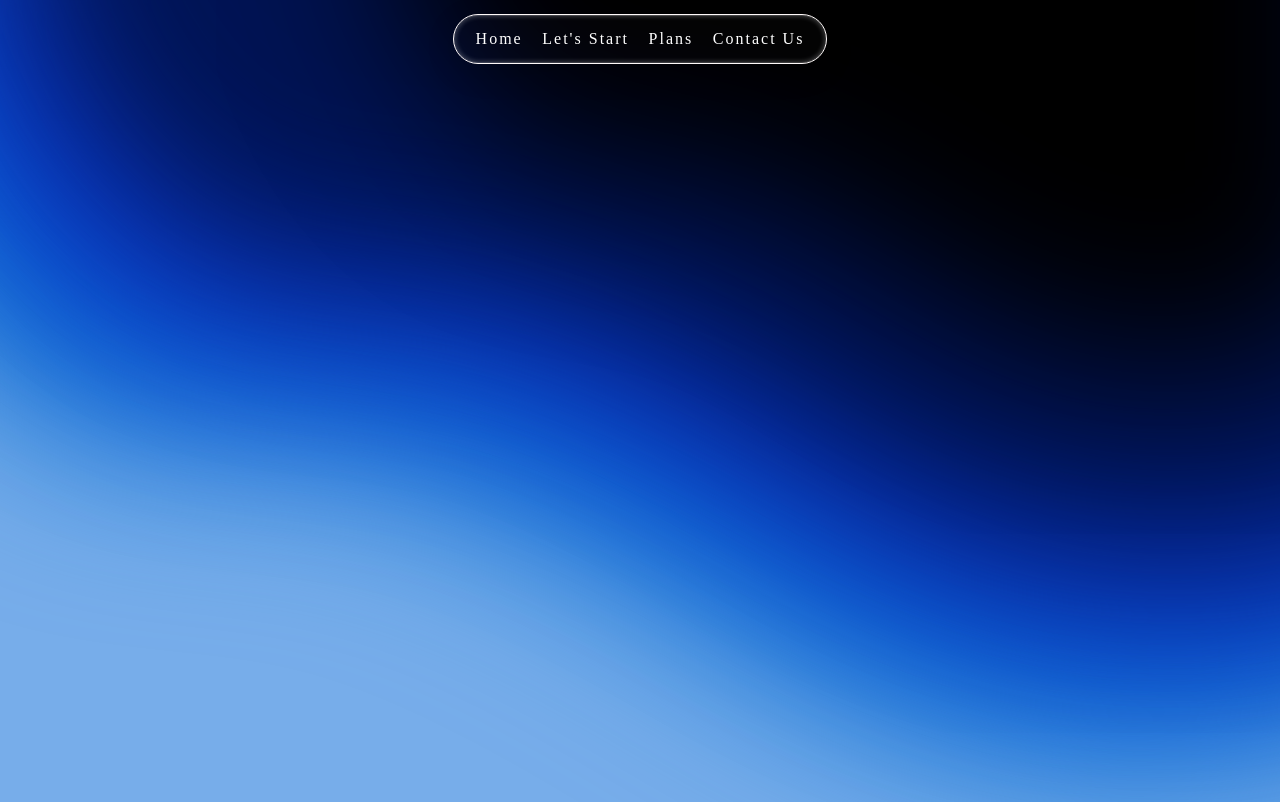
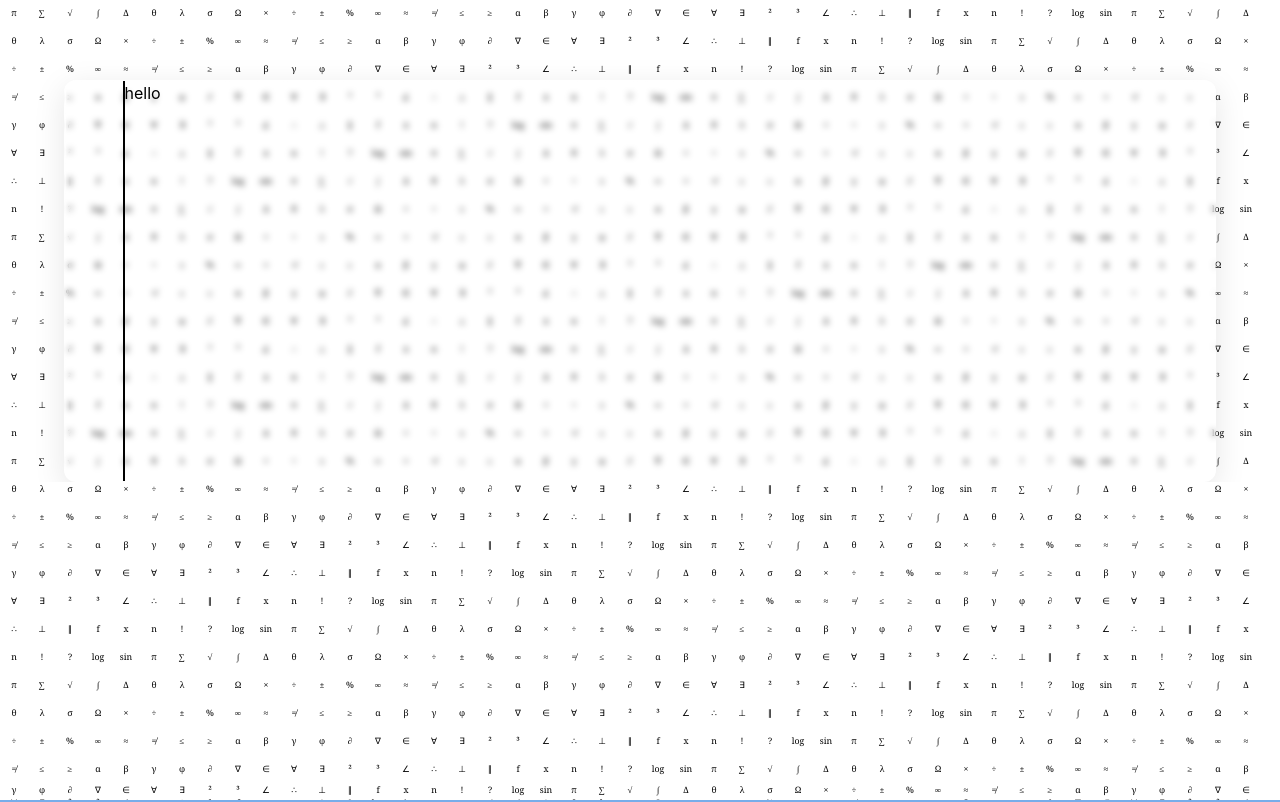
Before and after one commit to chandan1234-hub/Ganitam-Nirmoktra-MvP, a React app in the folder Frontend/: page /lets-start in a window 1280 px wide. Shown: the top 802 px of the page. Built offline with nearby package versions, Linux system fonts and the light colour scheme; the HTML template or start-up script is replaced by a standard one.

Commit message:
adding the let's start route

```diff
--- a/Frontend/src/Globalcss/global.css
+++ b/Frontend/src/Globalcss/global.css
@@ -84,3 +84,7 @@
             rgba(255, 255, 255, 0.3)
     );
 }
+
+.dotted-bg{
+
+}
--- a/Frontend/src/components/PageComponents/Navbar.jsx
+++ b/Frontend/src/components/PageComponents/Navbar.jsx
@@ -3,8 +3,8 @@ import './Navbar.css'
 import '../../Globalcss/global.css'
 const Navbar = () => {
     return (
-        <div className="Navbar w-full sticky top-0 z-50">
-                <ul className=" Navlinks my-glass-effect flex justify-around w-auto capitalize mx-auto p-3 rounded-4xl">
+        <div className="Navbar w-full sticky z-50">
+                <ul className=" Navlinks my-glass-effect flex justify-around w-fit capitalize mx-auto p-3 rounded-4xl">
                     <li>
                         <NavLink to="/">Home</NavLink>
                     </li>
--- /dev/null
+++ b/Frontend/src/components/Uicomponents/MathBackground/MathBackground.jsx
@@ -0,0 +1,42 @@
+// MathBackground.jsx
+const MathBackground = () => {
+  const symbols = [
+    'π', '∑', '√', '∫', 'Δ', 'θ', 'λ', 'σ', 'Ω', '×',
+    '÷', '±', '%', '∞', '≈', '≠', '≤', '≥', 'α', 'β',
+    'γ', 'φ', '∂', '∇', '∈', '∀', '∃', '²', '³', '∠',
+    '∴', '⊥', '∥', 'f', 'x', 'n', '!', '?', 'log', 'sin'
+  ];
+
+  const total = 2600;
+
+  return (
+    <div className="fixed inset-0 z-0 overflow-hidden bg-white mx-auto">
+
+      {/* Symbol Grid */}
+      <div className="absolute inset-0 grid gap-0"
+        style={{
+          gridTemplateColumns: 'repeat(auto-fill, 28px)',
+          gridTemplateRows: 'repeat(auto-fill, 28px)',
+        }}
+      >
+        {Array.from({ length: total }).map((_, i) => (
+          <span
+            key={i}
+            className={`
+              flex items-center justify-center
+              text-[0.55rem] font-serif select-none
+              ${i % 11 === 0 ? 'text-black '
+              : i % 7 === 0  ? 'text-black '
+              : i % 5 === 0  ? 'text-black '
+              : 'text-black '}
+            `}
+          >
+            {symbols[i % symbols.length]}
+          </span>
+        ))}
+      </div>
+    </div>
+  );
+};
+
+export default MathBackground;
--- a/Frontend/src/features/Home/Home.page.jsx
+++ b/Frontend/src/features/Home/Home.page.jsx
@@ -120,7 +120,7 @@ const Homepage = () => {
     //     gsap.to('', {})
     // })
     return (
-        <div  className={'smoother h-full w-full HomePage'}>
+        <div  className={'smoother h-full w-full HomePage overflow-hidden'}>
             <article className=" Hero-Section h-full w-full mx-100 ">
                 <div className="flex mt-30  items-center gap-6">
                     <div className="h-1 border w-20 flex items-center  bg-amber-400 my-4"></div>
@@ -138,9 +138,10 @@ const Homepage = () => {
                     <p className="">where curiosity meets computation step into a world where mathematics isn't about
                         memorizing rules, but about discovering patterns, solving problems and shifting perspectives.
 
-                        <button
-                            className="border p-2 w-55 text-m rounded-4xl flex items-center gap-2 justify-center">start
-                            your journey<HiArrowLongRight className='size-7'/></button>
+                        <button className="border p-2 w-55 text-m rounded-4xl flex items-center gap-2 justify-center">
+                            start
+                            your journey<HiArrowLongRight className='size-7'/>
+                            </button>
                     </p>
                 </section>
             </article>
@@ -215,7 +216,7 @@ const Homepage = () => {
                     </div>
                     <h1 className={"text-5xl w-[80%] text-white leading-15 text-center c"}>learn and solve with AI (Your
                         personal assistant for mathematics solving)</h1>
-                    <div className={"dotted-bg w-full h-full bg-transparent opacity-75"}>
+                    <div className={" w-full h-full bg-transparent opacity-75"}>
                         <div
                             className={"h-full w-full bg-trasparent bg-[radial-gradient(#e5e7eb_1px,transparent_1px)] bg-size-[16px_16px] mask-l-from-90% mask-r-from-90%"}>
                             <div className="flex justify-center items-center">
--- a/Frontend/src/features/LetsStart/LetsStart.page.jsx
+++ b/Frontend/src/features/LetsStart/LetsStart.page.jsx
@@ -1,15 +1,25 @@
 import React from 'react'
 import './LetsStart.style.css'
-
+import '../../Globalcss/global.css'
+import MathBackground from '../../components/Uicomponents/MathBackground/MathBackground.jsx'
 
 const LetsStartpage = () => {
     return (
-        <div className={'h-full min-h-screen'}>
-            <div
-                className="h-100vh w-full bg-transparent bg-[radial-gradient(#e5e7eb_1px,transparent_1px)] bg-size-[16px_16px] mask-l-from-90% mask-r-from-90%">
 
-            </div>
+   <div className="w-full h-full overflow-hidden relative bg-white">
+<MathBackground/>
+<div className='my-glass-effect w-[90%] h-[90%] rounded-xl flex flex-col justify-center items-center gap-4 mx-auto mt-20'>
+    <div className='w-[90%] flex flex-col gap-4 justify-center items-center mx-auto '>
+        <div className='flex flex-row w-full'>
+        <div className='border h-100'></div>
+        <h1>
+            hello
+        </h1>
         </div>
+
+    </div>
+   </div>
+   </div>
     )
 }
 
```
Also changed, not shown: Frontend/src/routes/routes.jsx (+5 -5 lines).
